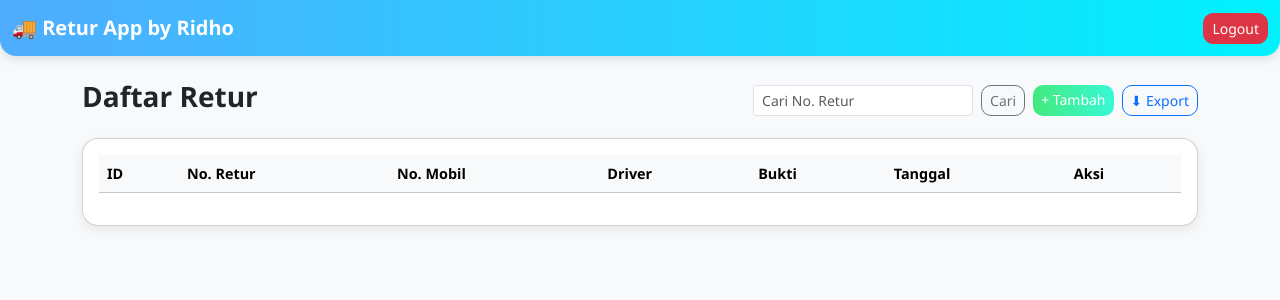
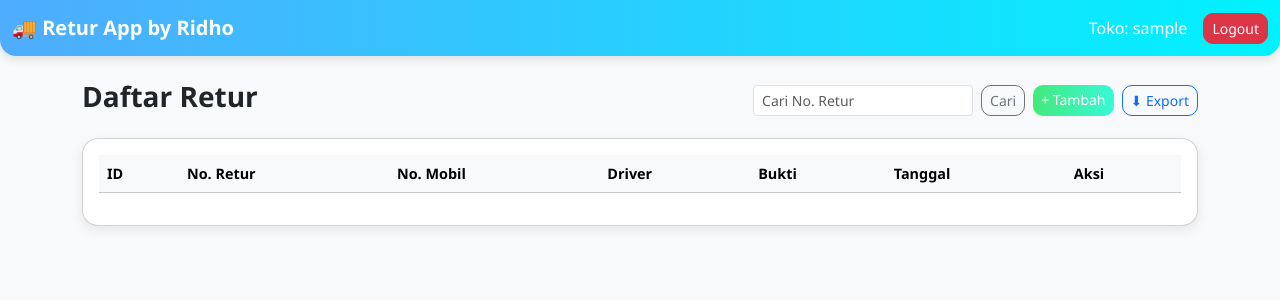
Before and after one commit to xnxxdhooomrzkyyy/bot-telegram, a Flask app: page /dashboard in a window 1280 px wide. Shown: the top 300 px of the page. Run offline with Flask 3, Linux system fonts and the light colour scheme; the visitor is signed in with stand-in values (Sample User, id 1); data that the repository does not hold is empty.

Commit message:
Update dashboard.html

```diff
--- a/templates/dashboard.html
+++ b/templates/dashboard.html
@@ -18,6 +18,11 @@
     .navbar-brand {
       font-weight: 600;
       color: white !important;
+    }
+    .navbar-text {
+      color: white;
+      font-weight: 500;
+      margin-right: 1rem;
     }
     .card {
       border-radius: 16px;
@@ -46,9 +51,10 @@
 
   <!-- Navbar -->
   <nav class="navbar navbar-expand-lg">
-    <div class="container-fluid">
+    <div class="container-fluid d-flex justify-content-between align-items-center">
       <a class="navbar-brand" href="#">🚚 Retur App by Ridho</a>
-      <div class="d-flex">
+      <div class="d-flex align-items-center">
+        <span class="navbar-text">Toko: {{ session['user'] }}</span>
         <a href="{{ url_for('logout') }}" class="btn btn-danger btn-sm">Logout</a>
       </div>
     </div>
```
